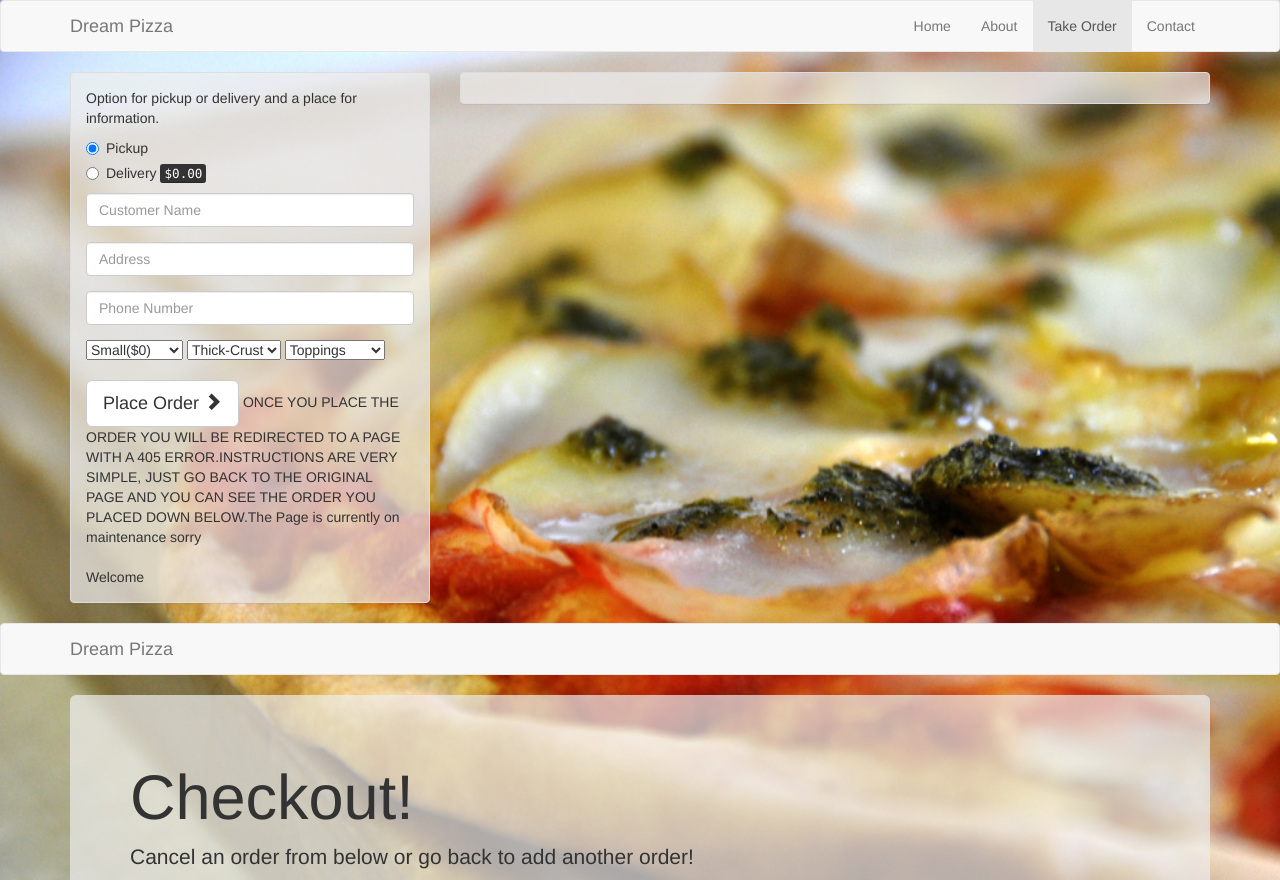
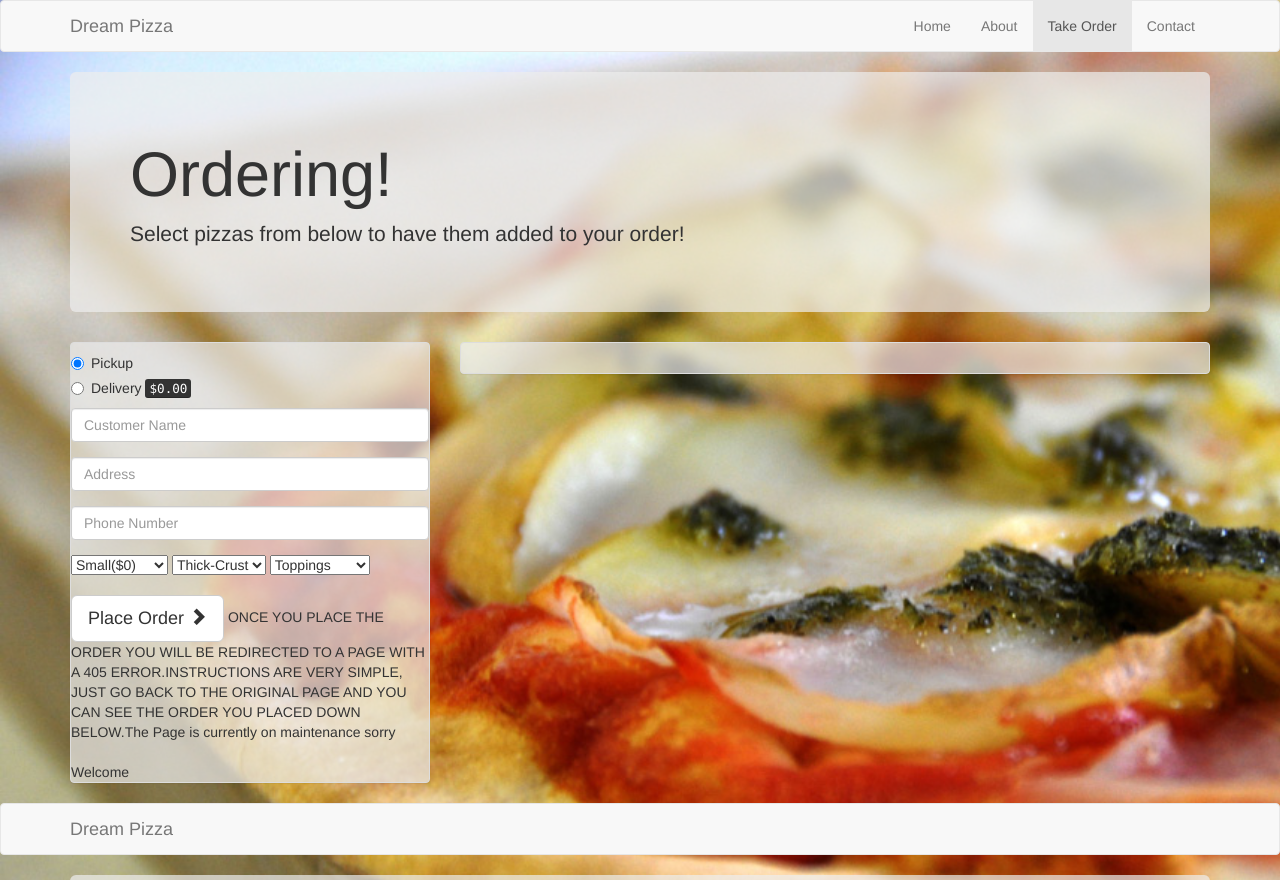
Before and after one commit to Jmungai-tech/Pizza-Order, a plain HTML site: page index.html in a window 1280 px wide. Shown: the top 880 px of the page. Drawn offline with nearby package versions, Linux system fonts and the light colour scheme; a script that the page names is missing.

```diff
--- a/index.html
+++ b/index.html
@@ -35,7 +35,10 @@
     </nav>
 
     <div class="container">
-
+      <div class="jumbotron">
+        <h1>Ordering!</h1>
+        <p>Select pizzas from below to have them added to your order!</p>
+      </div>
       <div class="row">
         <div class="col-md-8 col-md-push-4">
           <div class="panel panel-default" id="pizza-selector">
@@ -48,8 +51,7 @@
 
         <div class="col-md-4 col-md-pull-8">
           <div class="panel panel-default" id="order-information">
-            <div class="panel-body">
-              <p>Option for pickup or delivery and a place for information.</p>
+
 
               <form role="form" method="post" action="orders.html">
 
```
